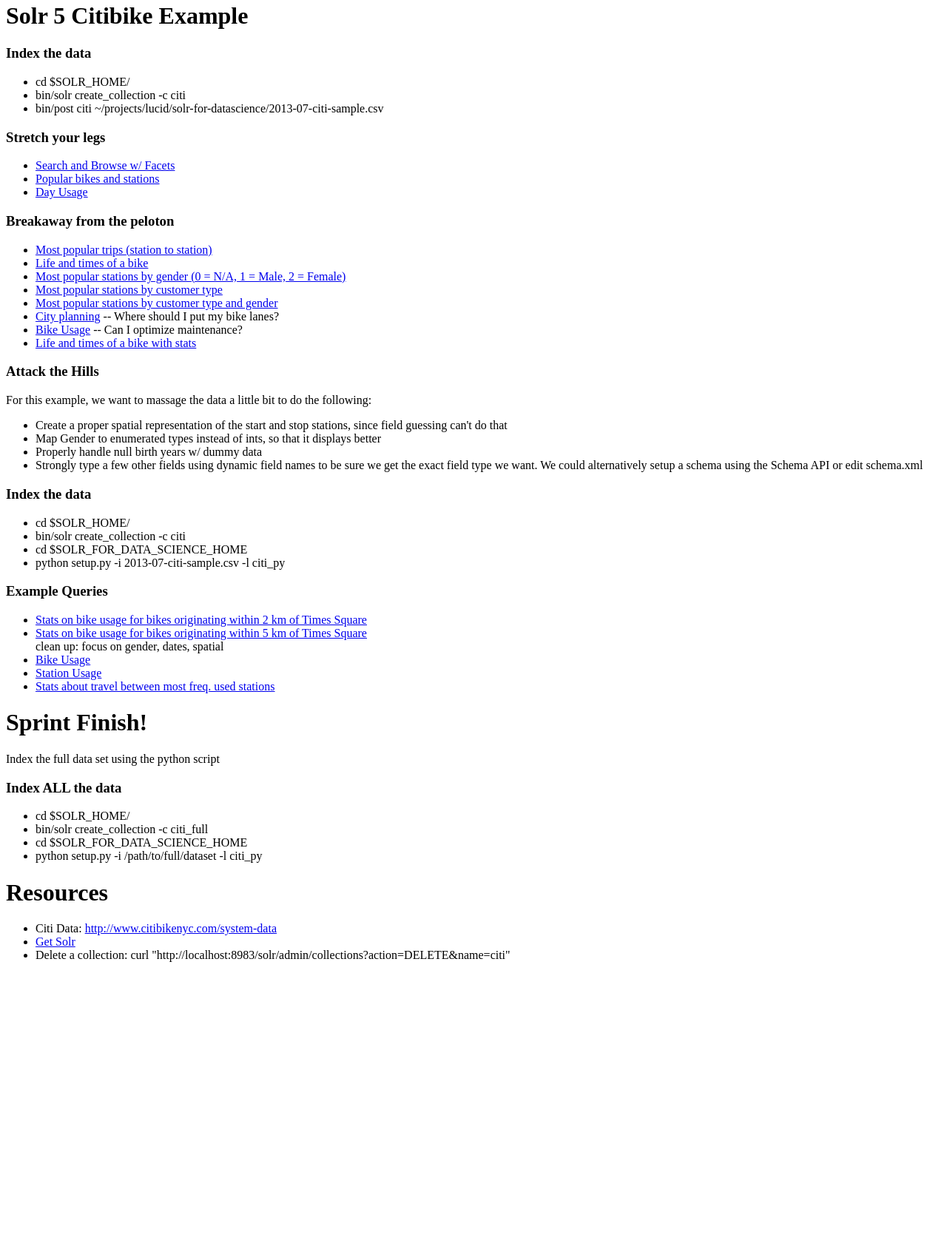
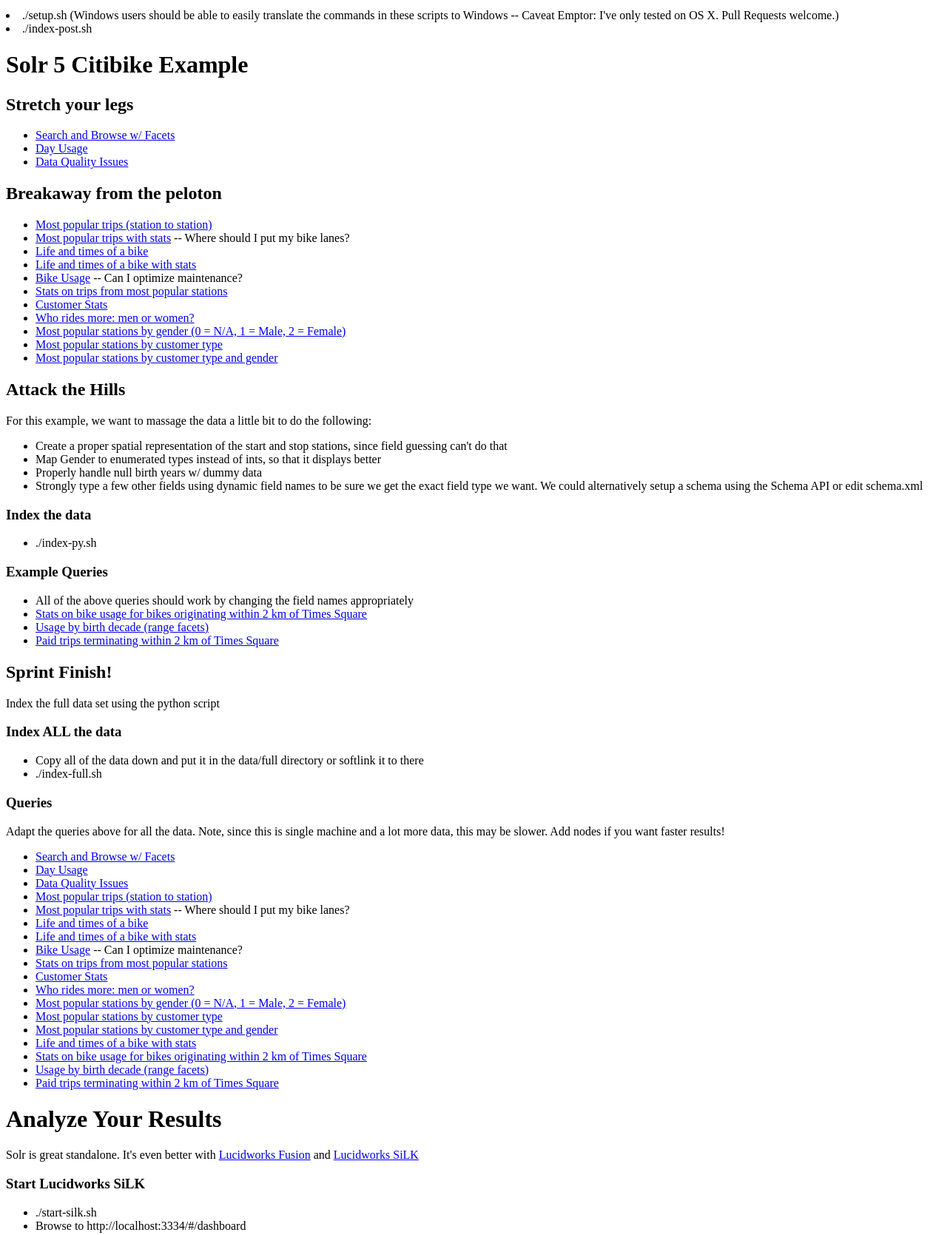
Before and after one commit to lucidworks/solr-for-datascience, a website: page static/solr-citi.html in a window 1280 px wide. Shown: the part 371-2040 px from the top of the page at 74% size. Before the commit the page ends 1687 px from the top, so only its background shows below. Drawn offline with Linux system fonts and the light colour scheme.

Commit message:
scripts for indexing, deletion, setup, tweaks to HTML copy

```diff
--- a/citi-solr5.json
+++ b/citi-solr5.json
@@ -862,7 +862,7 @@
   },
   "solr": {
     "server": "http://localhost:3334/solr/",
-    "core_name": "citi2",
+    "core_name": "citi_py",
     "global_params": "&defType=edismax",
     "core_list": [
       "citi2_shard1_replica1"
--- a/static/app/dashboards/default.json
+++ b/static/app/dashboards/default.json
@@ -862,7 +862,7 @@
   },
   "solr": {
     "server": "http://localhost:3334/solr/",
-    "core_name": "citi2",
+    "core_name": "citi_py",
     "global_params": "&defType=edismax",
     "core_list": [
       "citi2_shard1_replica1"
--- a/static/solr-citi.html
+++ b/static/solr-citi.html
@@ -1,88 +1,99 @@
 <html>
 <head><title>Solr for Data Science</title></head>
 <body>
+<div><img src="./lucid-works.svg" alt="Lucidworks" width="160" height="27" class="white-logo">
+</div>
 <h1>Introduction</h1>
-<div>Solr is a phenomonal tool for data science, allowing you to quickly explore data sets no matter the format and then build out to do a wide variety of analysis across a lot of different data types.
+
+<div>Solr is a phenomonal tool for data science, allowing you to quickly explore data sets no matter the format and then
+  build out to do a wide variety of analysis across a lot of different data types.
   In this tutorial, we'll explore how Solr can be used for data science by looking at the <a
-      href="http://www.citibikenyc.com/system-data">Citibike</a> data set</div>.
+      href="http://www.citibikenyc.com/system-data">Citibike</a> data set.
+</div>
+<div>For more details, please see Grant Ingersoll's talk "Solr for Data Science" on <a href="">Slideshare</a></div>
 
 <h1>Getting started</h1>
+
 <div>
   <ul>
-    <li>Download the <a href="http://www.citibikenyc.com/system-data">data</a> and copy it to the data directory if you wish to finish the whole tutorial.  Otherwise, just use the samples in this directory.</li>
+    <li>Download the <a href="http://www.citibikenyc.com/system-data">data</a> and copy it to the data directory if you
+      wish to finish the whole tutorial. Otherwise, just use the samples in this directory.
+    </li>
     <li>Download Solr 5 (or a release candidate if Solr 5 isn't released yet) into this directory and unpack it.</li>
+    <li>./setup.sh</li>
   </ul>
 </div>
-<h1>Start Solr</h1>
+<h1>Get your bike ready</h1>
 
 <div>
   <il>
-    <li>cd solr-5.0.0 //Or solr-5.0.0-SNAPSHOT -- We'll call this directory $SOLR_HOME</li>
-    <li>bin/solr start -cloud</li>
+    <li>./setup.sh (Windows users should be able to easily translate the commands in these scripts to Windows -- Caveat
+      Emptor: I've only tested on OS X. Pull Requests welcome.)
+    </li>
+    <li>./index-post.sh</li>
   </il>
 </div>
 <h1>Solr 5 Citibike Example</h1>
 
 <div>
-  <h3>Index the data</h3>
-
-  <div>
-    <ul>
-      <li>cd $SOLR_HOME/</li>
-      <li>bin/solr create_collection -c citi</li>
-      <li>bin/post citi ~/projects/lucid/solr-for-datascience/2013-07-citi-sample.csv</li>
-    </ul>
-  </div>
-  <h3>Stretch your legs</h3>
+  <h2>Stretch your legs</h2>
 
   <div>
     <ul>
       <li><a
-          href="http://localhost:8983/solr/citi/browse?&facet=true&facet.field=bikeid&facet.limit=10&facet.field=gender&facet.field=birth_year">Search
+          href="http://localhost:8983/solr/citi/browse?&facet=true&facet.field=bikeid&facet.limit=10&facet.field=gender&facet.field=birth_year&start_station_name">Search
         and Browse w/
         Facets</a></li>
       <li><a
-          href="http://localhost:8983/solr/citi/browse?&facet=true&facet.field=bikeid&facet.limit=10&facet.field=start_station_name&facet.field=bikeid">Popular
-        bikes and stations</a></li>
-      <li><a
           href="http://localhost:8983/solr/citi/select?&q=*:*&rows=0&facet=true&facet.field=bikeid&facet.limit=10&facet.date=starttime&facet.date.start=2013-07-01T00:00:00Z&facet.date.end=2013-10-31T11:59:59Z&facet.date.gap=%2B1DAY">Day
         Usage</a></li>
+      <li><a
+          href="http://localhost:8983/solr/citi/select?&q=*:*&rows=0&stats=true&stats.field=birth_year&stats.calcdistinct=true">Data
+        Quality Issues</a></li>
     </ul>
   </div>
-  <h3>Breakaway from the peloton</h3>
+  <h2>Breakaway from the peloton</h2>
 
   <div>
     <ul>
       <li><a
-          href="http://localhost:8983/solr/citi_shard1_replica1/select?q=*%3A*&rows=1&wt=json&indent=true&facet=true&facet.pivot=start_station_name,end_station_name">Most
+          href="http://localhost:8983/solr/citi/select?q=*%3A*&rows=1&wt=json&indent=true&facet=true&facet.pivot=start_station_name,end_station_name">Most
         popular trips (station to station)</a></li>
       <li><a
-          href="http://localhost:8983/solr/citi_shard1_replica1/select?q=*%3A*&rows=1&wt=json&indent=true&facet=true&facet.pivot=bikeid,start_station_name,end_station_name">Life
+          href="http://localhost:8983/solr/citi/select?q=*%3A*&rows=1&wt=json&indent=true&facet=true&facet.pivot={!stats=piv1}start_station_name,end_station_name&stats=true&stats.field={!tag=piv1}tripduration">Most
+        popular trips with stats</a> -- Where should I put my bike lanes?
+      </li>
+      <li><a
+          href="http://localhost:8983/solr/citi/select?q=*%3A*&rows=1&wt=json&indent=true&facet=true&facet.pivot=bikeid,start_station_name,end_station_name">Life
         and times of a bike</a></li>
       <li><a
-          href="http://localhost:8983/solr/citi_shard1_replica1/select?q=*%3A*&rows=1&wt=json&indent=true&facet=true&facet.pivot=gender,start_station_name&facet.limit=20">Most
-        popular stations by gender (0 = N/A, 1 = Male, 2 = Female)</a></li>
+          href="http://localhost:8983/solr/citi/select?q=*%3A*&rows=1&wt=json&indent=true&facet=true&facet.pivot={!stats=piv1}bikeid,start_station_name,end_station_name&stats=true&stats.field={!tag=piv1}tripduration">Life
+        and times of a bike with stats</a></li>
       <li><a
-          href="http://localhost:8983/solr/citi_shard1_replica1/select?q=*%3A*&rows=1&wt=json&indent=true&facet=true&facet.pivot=usertype,start_station_name&facet.limit=20">Most
-        popular stations by customer type</a></li>
-      <li><a
-          href="http://localhost:8983/solr/citi_shard1_replica1/select?q=*%3A*&rows=1&wt=json&indent=true&facet=true&facet.pivot=usertype,gender,start_station_name&facet.limit=20">Most
-        popular stations by customer type and gender</a></li>
-      <li><a
-          href="http://localhost:8983/solr/citi_shard1_replica1/select?q=*%3A*&rows=1&wt=json&indent=true&facet=true&facet.pivot={!stats=piv1}start_station_name,end_station_name&stats=true&stats.field={!tag=piv1}tripduration">City
-        planning</a> -- Where should I put my bike lanes?
-      </li>
-      <li><a
-          href="http://localhost:8983/solr/citi_shard1_replica1/select?q=*%3A*&rows=1&wt=json&indent=true&facet=true&facet.pivot={!stats=piv1}bikeid&stats=true&stats.field={!tag=piv1}tripduration">Bike
+          href="http://localhost:8983/solr/citi/select?q=*%3A*&rows=1&wt=json&indent=true&facet=true&facet.pivot={!stats=piv1}bikeid&stats=true&stats.field={!tag=piv1}tripduration">Bike
         Usage</a> -- Can I optimize maintenance?
       </li>
       <li><a
-          href="http://localhost:8983/solr/citi_shard1_replica1/select?q=*%3A*&rows=1&wt=json&indent=true&facet=true&facet.pivot={!stats=piv1}bikeid,start_station_name&stats=true&stats.field={!tag=piv1}tripduration">Life
-        and times of a bike with stats</a></li>
-
+          href="http://localhost:8983/solr/citi/select?q=*:*&rows=0&wt=json&indent=true&facet=true&facet.pivot={!stats=piv2}start_station_name&stats=true&stats.field={!tag=piv2}tripduration">Stats
+        on trips from most popular stations</a></li>
+      <li><a
+          href="http://localhost:8983/solr/citi/select?q=*:*&rows=0&wt=json&indent=true&facet=true&facet.pivot={!stats=piv2}usertype,gender&stats=true&stats.field={!tag=piv2}birth_year">Customer
+        Stats</a></li>
+      <li><a
+          href="http://localhost:8983/solr/citi/select?q=*:*&rows=0&wt=json&indent=true&facet=true&facet.pivot={!stats=piv2}gender&stats=true&stats.field={!tag=piv2}tripduration">Who
+        rides more: men or women?</a></li>
+      <li><a
+          href="http://localhost:8983/solr/citi/select?q=*%3A*&rows=1&wt=json&indent=true&facet=true&facet.pivot=gender,start_station_name&facet.limit=20">Most
+        popular stations by gender (0 = N/A, 1 = Male, 2 = Female)</a></li>
+      <li><a
+          href="http://localhost:8983/solr/citi/select?q=*%3A*&rows=1&wt=json&indent=true&facet=true&facet.pivot=usertype,start_station_name&facet.limit=20">Most
+        popular stations by customer type</a></li>
+      <li><a
+          href="http://localhost:8983/solr/citi/select?q=*%3A*&rows=1&wt=json&indent=true&facet=true&facet.pivot=usertype,gender,start_station_name&facet.limit=20">Most
+        popular stations by customer type and gender</a></li>
     </ul>
   </div>
-  <h3>Attack the Hills</h3>
+  <h2>Attack the Hills</h2>
 
   <div>
     For this example, we want to massage the data a little bit to do the following:
@@ -98,36 +109,27 @@
 
     <div>
       <ul>
-        <li>cd $SOLR_HOME/</li>
-        <li>bin/solr create_collection -c citi</li>
-        <li>cd $SOLR_FOR_DATA_SCIENCE_HOME</li>
-        <li>python setup.py -i 2013-07-citi-sample.csv -l citi_py</li>
+        <li>./index-py.sh</li>
       </ul>
     </div>
     <h3>Example Queries</h3>
 
     <div>
       <ul>
+        <li>All of the above queries should work by changing the field names appropriately</li>
         <li><a
             href="http://localhost:8983/solr/citi_py/select?q=*:*&rows=0&wt=json&indent=true&facet=true&facet.pivot={!stats=piv1}start_station_name&facet.pivot={!stats=piv2}bikeid_i&stats=true&stats.field={!tag=piv1,piv2}tripduration_i&fq={!geofilt sfield=start_station_location_p}&pt=40.760479,-73.98774&d=2&fl=id, start_station_name, geodist(start_station_location_p)">Stats
           on bike usage for bikes originating within 2 km of Times Square</a></li>
         <li><a
-            href="http://localhost:8983/solr/citi_py/select?q=*:*&rows=0&wt=json&indent=true&facet=true&facet.pivot={!stats=piv1}start_station_name&facet.pivot={!stats=piv2}bikeid_i&stats=true&stats.field={!tag=piv1,piv2}tripduration_i&fq={!geofilt sfield=start_station_location_p}&pt=40.760479,-73.98774&d=5&fl=id, start_station_name, geodist(start_station_location_p)">Stats
-          on bike usage for bikes originating within 5 km of Times Square</a></li>
-        clean up: focus on gender, dates, spatial
+            href="http://localhost:8983/solr/citi_py/select?&q=*:*&rows=0&facet=true&facet.limit=10&facet.range=birth_year_i&facet.range.start=1920&facet.range.end=2016&facet.range.gap=10">Usage
+          by birth decade (range facets)</a></li>
         <li><a
-            href="http://localhost:8983/solr/citi_py/select?q=*:*&rows=0&wt=json&indent=true&facet=true&facet.pivot={!stats=piv2}bikeid_i&stats=true&stats.field={!tag=piv2}tripduration_i">Bike
-          Usage</a></li>
-        <li><a
-            href="http://localhost:8983/solr/citi_py/select?q=*:*&rows=0&wt=json&indent=true&facet=true&facet.pivot={!stats=piv2}start_station_name&stats=true&stats.field={!tag=piv2}tripduration_i">Station
-          Usage</a></li>
-        <li><a
-            href="http://localhost:8983/solr/citi_py/select?q=*:*&rows=0&wt=json&indent=true&facet=true&facet.pivot={!stats=piv2}start_station_name,end_station_name&stats=true&stats.field={!tag=piv2}tripduration_i">Stats
-          about travel between most freq. used stations</a></li>
+            href="http://localhost:8983/solr/citi_py/select?q=*:*&rows=0&wt=json&indent=true&facet=true&facet.pivot={!stats=piv1}end_station_name&fq=tripduration_i:[1800 TO *]&fq={!geofilt sfield=end_station_location_p}&pt=40.760479,-73.98774&d=2&fl=id, end_station_name, geodist(end_station_location_p)">Paid
+          trips terminating within 2 km of Times Square</a></li>
       </ul>
     </div>
   </div>
-  <h1>Sprint Finish!</h1>
+  <h2>Sprint Finish!</h2>
 
   <div>
     Index the full data set using the python script
@@ -135,12 +137,84 @@
 
     <div>
       <ul>
-        <li>cd $SOLR_HOME/</li>
-        <li>bin/solr create_collection -c citi_full</li>
-        <li>cd $SOLR_FOR_DATA_SCIENCE_HOME</li>
-        <li>python setup.py -i /path/to/full/dataset -l citi_py</li>
+        <li>Copy all of the data down and put it in the data/full directory or softlink it to there</li>
+        <li>./index-full.sh</li>
       </ul>
     </div>
+    <h3>Queries</h3>
+    Adapt the queries above for all the data.  Note, since this is single machine and a lot more data, this may be slower.  Add nodes if you want faster results!
+    <div>
+      <ul>
+        <li><a
+            href="http://localhost:8983/solr/citi_full/browse?&facet=true&facet.field=bikeid_i&facet.limit=10&facet.field=gender_s&facet.field=birth_year_i&facet.field=start_station_name">Search
+          and Browse w/
+          Facets</a></li>
+        <li><a
+            href="http://localhost:8983/solr/citi_full/select?&q=*:*&rows=0&facet=true&facet.field=bikeid_i&facet.limit=10&facet.date=starttime_dt&facet.date.start=2013-07-01T00:00:00Z&facet.date.end=2013-10-31T11:59:59Z&facet.date.gap=%2B1DAY">Day
+          Usage</a></li>
+        <li><a
+            href="http://localhost:8983/solr/citi_full/select?&q=*:*&rows=0&stats=true&stats.field=birth_year_i&stats.calcdistinct=true">Data
+          Quality Issues</a></li>
+        <li><a
+          href="http://localhost:8983/solr/citi_full/select?q=*%3A*&rows=1&wt=json&indent=true&facet=true&facet.pivot=start_station_name,end_station_name">Most
+        popular trips (station to station)</a></li>
+      <li><a
+          href="http://localhost:8983/solr/citi_full/select?q=*%3A*&rows=1&wt=json&indent=true&facet=true&facet.pivot={!stats=piv1}start_station_name,end_station_name&stats=true&stats.field={!tag=piv1}tripduration_i">Most
+        popular trips with stats</a> -- Where should I put my bike lanes?
+      </li>
+      <li><a
+          href="http://localhost:8983/solr/citi_full/select?q=*%3A*&rows=1&wt=json&indent=true&facet=true&facet.pivot=bikeid_i,start_station_name,end_station_name">Life
+        and times of a bike</a></li>
+      <li><a
+          href="http://localhost:8983/solr/citi_full/select?q=*%3A*&rows=1&wt=json&indent=true&facet=true&facet.pivot={!stats=piv1}bikeid_i,start_station_name,end_station_name&stats=true&stats.field={!tag=piv1}tripduration_i">Life
+        and times of a bike with stats</a></li>
+      <li><a
+          href="http://localhost:8983/solr/citi_full/select?q=*%3A*&rows=1&wt=json&indent=true&facet=true&facet.pivot={!stats=piv1}bikeid_i&stats=true&stats.field={!tag=piv1}tripduration_i">Bike
+        Usage</a> -- Can I optimize maintenance?
+      </li>
+      <li><a
+          href="http://localhost:8983/solr/citi_full/select?q=*:*&rows=0&wt=json&indent=true&facet=true&facet.pivot={!stats=piv2}start_station_name&stats=true&stats.field={!tag=piv2}tripduration_i">Stats
+        on trips from most popular stations</a></li>
+      <li><a
+          href="http://localhost:8983/solr/citi_full/select?q=*:*&rows=0&wt=json&indent=true&facet=true&facet.pivot={!stats=piv2}user_type_s,gender_s&stats=true&stats.field={!tag=piv2}birth_year_i">Customer
+        Stats</a></li>
+      <li><a
+          href="http://localhost:8983/solr/citi_full/select?q=*:*&rows=0&wt=json&indent=true&facet=true&facet.pivot={!stats=piv2}gender_s&stats=true&stats.field={!tag=piv2}tripduration_i">Who
+        rides more: men or women?</a></li>
+      <li><a
+          href="http://localhost:8983/solr/citi_full/select?q=*%3A*&rows=1&wt=json&indent=true&facet=true&facet.pivot=gender_s,start_station_name&facet.limit=20">Most
+        popular stations by gender (0 = N/A, 1 = Male, 2 = Female)</a></li>
+      <li><a
+          href="http://localhost:8983/solr/citi_full/select?q=*%3A*&rows=1&wt=json&indent=true&facet=true&facet.pivot=user_type_s,start_station_name&facet.limit=20">Most
+        popular stations by customer type</a></li>
+      <li><a
+          href="http://localhost:8983/solr/citi_full/select?q=*%3A*&rows=1&wt=json&indent=true&facet=true&facet.pivot=user_type_s,gender_s,start_station_name&facet.limit=20">Most
+        popular stations by customer type and gender</a></li>
+        <li><a
+            href="http://localhost:8983/solr/citi_full/select?q=*%3A*&rows=1&wt=json&indent=true&facet=true&facet.pivot={!stats=piv1}bikeid_i,start_station_name,end_station_name&stats=true&stats.field={!tag=piv1}tripduration_i">Life
+          and times of a bike with stats</a></li>
+        <li><a
+            href="http://localhost:8983/solr/citi_full/select?q=*:*&rows=0&wt=json&indent=true&facet=true&facet.pivot={!stats=piv1}start_station_name&facet.pivot={!stats=piv2}bikeid_i&stats=true&stats.field={!tag=piv1,piv2}tripduration_i&fq={!geofilt sfield=start_station_location_p}&pt=40.760479,-73.98774&d=2&fl=id, start_station_name, geodist(start_station_location_p)">Stats
+          on bike usage for bikes originating within 2 km of Times Square</a></li>
+        <li><a
+            href="http://localhost:8983/solr/citi_full/select?&q=*:*&rows=0&facet=true&facet.limit=10&facet.range=birth_year_i&facet.range.start=1920&facet.range.end=2016&facet.range.gap=10">Usage
+          by birth decade (range facets)</a></li>
+        <li><a
+            href="http://localhost:8983/solr/citi_full/select?q=*:*&rows=0&wt=json&indent=true&facet=true&facet.pivot={!stats=piv1}end_station_name&fq=tripduration_i:[1800 TO *]&fq={!geofilt sfield=end_station_location_p}&pt=40.760479,-73.98774&d=2&fl=id, end_station_name, geodist(end_station_location_p)">Paid
+          trips terminating within 2 km of Times Square</a></li>
+      </ul>
+    </div>
+  </div>
+  <h1>Analyze Your Results</h1>
+
+  <div>Solr is great standalone. It's even better with <a href="http://www.lucidworks.com/products/fusion">Lucidworks
+    Fusion</a> and <a href="http://lucidworks.com/product/integrations/silk/">Lucidworks SiLK</a>
+
+    <h3>Start Lucidworks SiLK</h3>
+    <ul>
+      <li>./start-silk.sh</li>
+      <li>Browse to http://localhost:3334/#/dashboard</li>
+    </ul>
   </div>
 
 </div>
```
Also changed, not shown: static/lucid-works-white.svg (added), static/lucid-works.svg (added), 8 other files.
